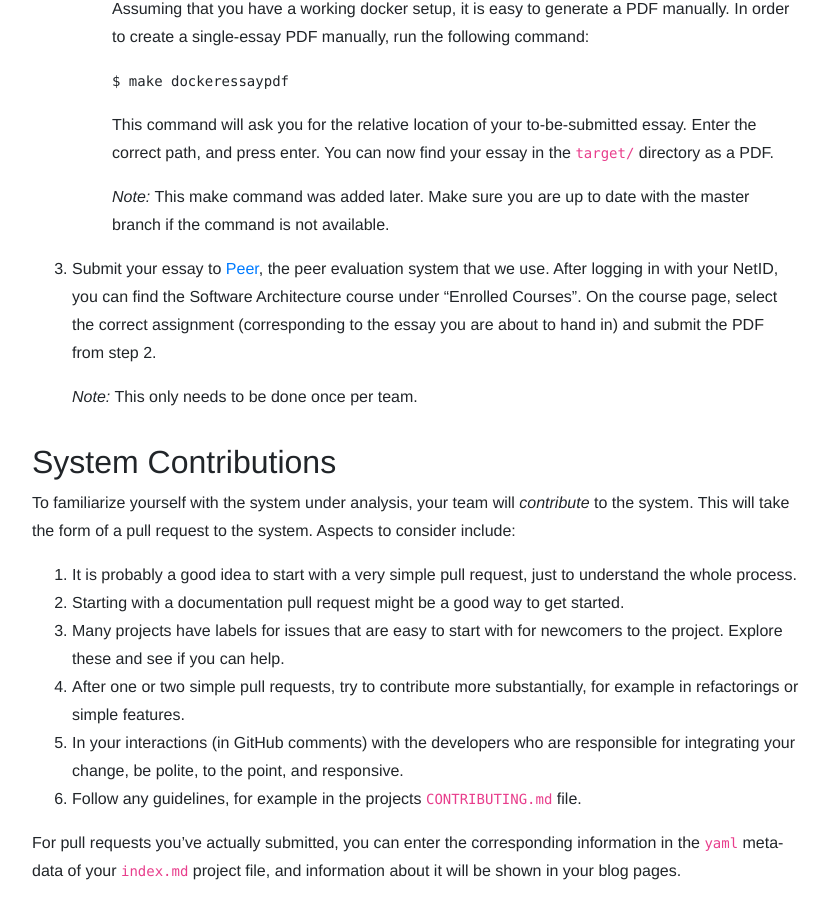
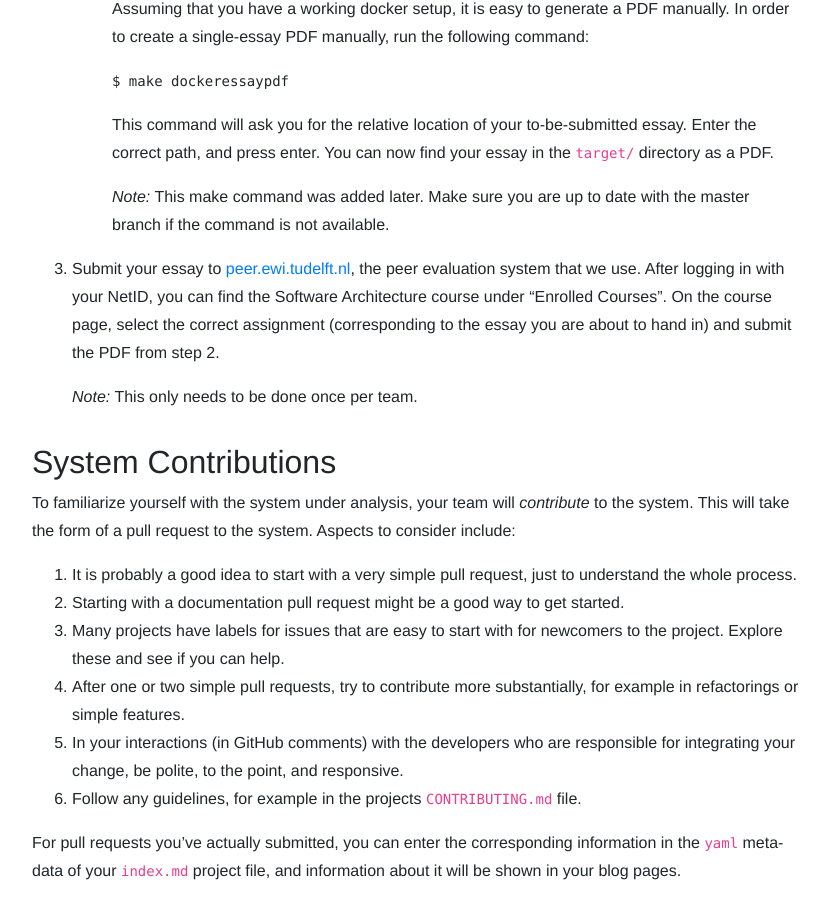
Before and after one commit to SERG-Delft/delftswa, a Jekyll site: the page built from 2020/assignment.md, in a window 1280 px wide and 900 px high, scrolled down 7002 px. Shown: the whole window, without its empty margins (224-1053 px from the left). Built offline with Jekyll 4.4.1, drawn with Linux system fonts in a browser that asks for light colours.

Commit message:
Make peer link more visible

```diff
--- a/2020/assignment.md
+++ b/2020/assignment.md
@@ -240,7 +240,7 @@ Once you are ready to submit your essay, please follow the following steps:
         _Note:_ This make command was added later.
         Make sure you are up to date with the master branch if the command is not available.
 
-3.  Submit your essay to [Peer](https://peer.ewi.tudelft.nl/), the peer evaluation system that we use.
+3.  Submit your essay to [peer.ewi.tudelft.nl](https://peer.ewi.tudelft.nl/), the peer evaluation system that we use.
     After logging in with your NetID, you can find the Software Architecture course under "Enrolled Courses".
     On the course page, select the correct assignment (corresponding to the essay you are about to hand in) and submit the PDF from step 2.
 
```
